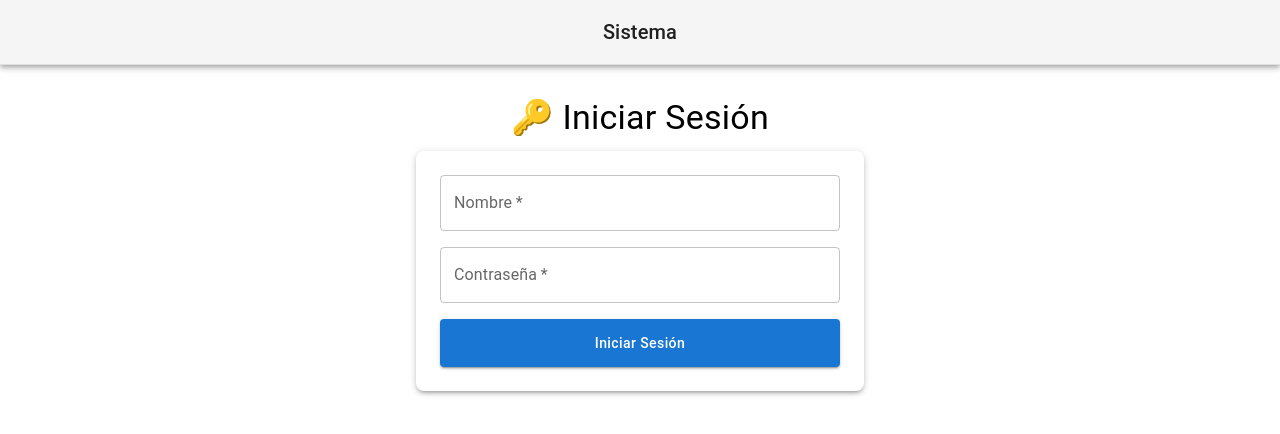
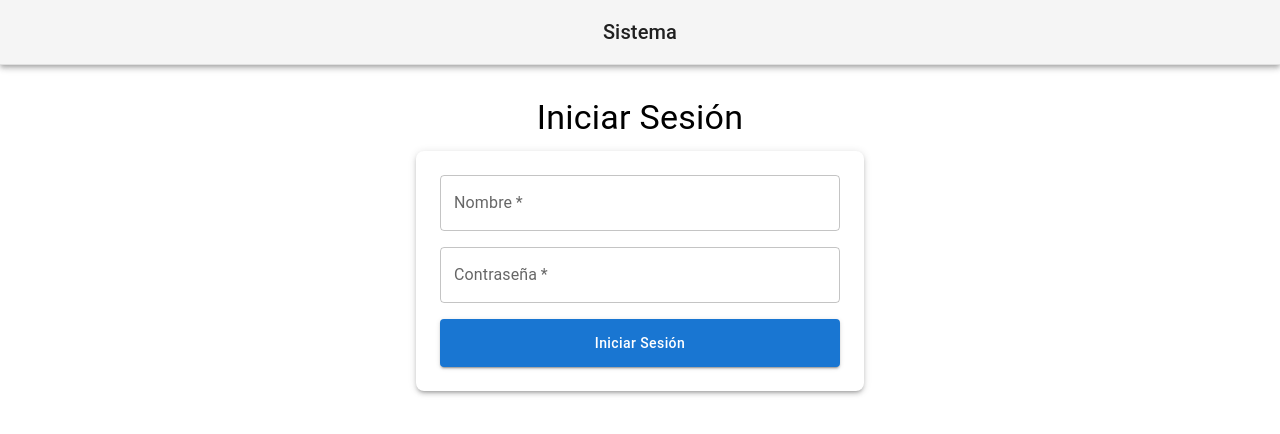
Before and after one commit to AlanPillo/FrontEnd-App, a React (Create React App) app: page /login in a window 1280 px wide. Shown: the top 434 px of the page. Built offline with nearby package versions, Linux system fonts and the light colour scheme.

Commit message:
Update Login.js

```diff
--- a/src/components/Login.js
+++ b/src/components/Login.js
@@ -65,7 +65,7 @@ const Login = () => {
 
       <Container sx={{ mt: 4 }}>
         <Typography variant="h4" gutterBottom align="center">
-          🔑 Iniciar Sesión
+          Iniciar Sesión
         </Typography>
         {error && (
           <Typography color="error" align="center" sx={{ mb: 2 }}>
```
